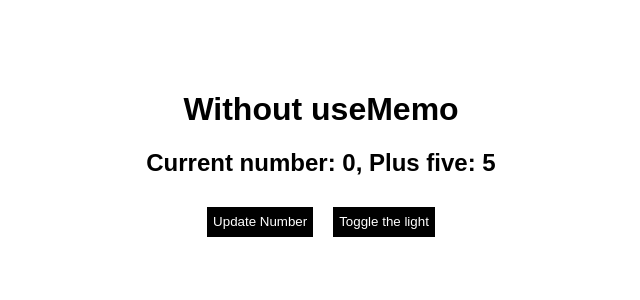
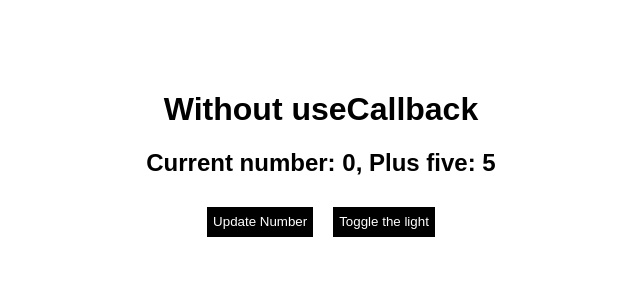
Before and after one commit to gorakhjoshi/FDBIII, a React (Create React App) app in the folder react-performance/: page / in a window 1280 px wide. Shown: the top 300 px of the page, without its empty margins (319-959 px from the left). Built offline with nearby package versions, Linux system fonts and the light colour scheme.

Commit message:
initial for useCallback

```diff
--- a/react-performance/src/App.js
+++ b/react-performance/src/App.js
@@ -1,28 +1,19 @@
-import React, { useMemo, useState } from "react";
-
-const plusFive = (num) => {
-  console.log(num);
-  console.log("plusFive function was called!");
-  return num + 5;
-};
+import React, { useState, useEffect } from "react";
 
 export default function App() {
   const [num, setNum] = useState(0);
   const [light, setLight] = useState(true);
-
-  // useMemo(() => , [])
-  // Not Optimized
-  // const numPlusFive = plusFive(num);
-
-  // Optimized
-  const numPlusFive = useMemo(() => plusFive(num), [num]);
-
+  const plusFive = () => {
+    console.log("plusFive was called!");
+    return num + 5;
+  };
   return (
     <div className={light ? "light" : "dark"}>
       <div>
-        <h1>Without useMemo</h1>
+        <h1>Without useCallback </h1>
         <h2>
-          Current number: {num}, Plus five: {numPlusFive}
+          Current number: {num},
+          <SomeComp someFunc={plusFive} />
         </h2>
         <div className="button-container">
           <button
@@ -45,3 +36,12 @@ export default function App() {
     </div>
   );
 }
+
+const SomeComp = ({ someFunc }) => {
+  const [calcNum, setCalcNum] = useState(0);
+  useEffect(() => {
+    setCalcNum(someFunc());
+  }, [someFunc]);
+
+  return <span> Plus five: {calcNum}</span>;
+};
```
